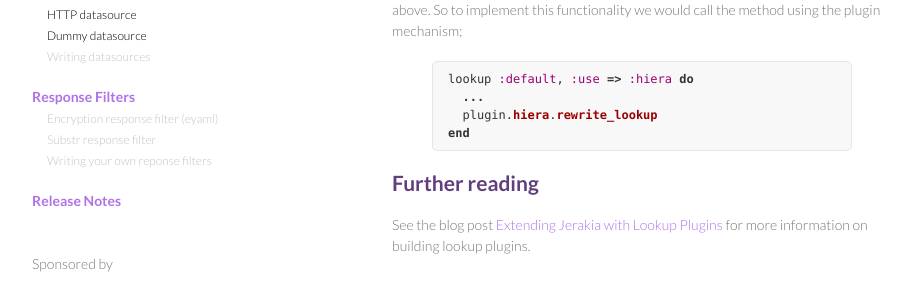
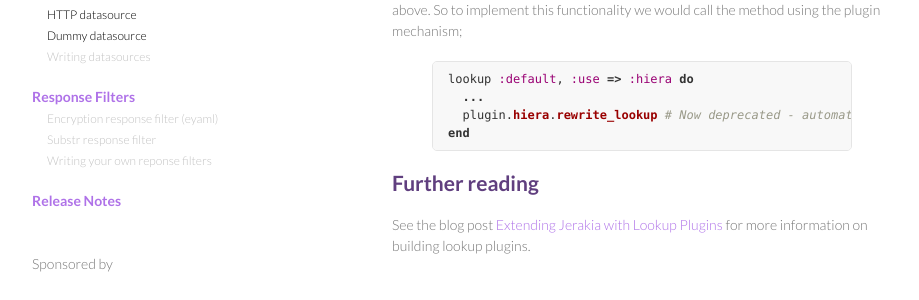
Before and after one commit to jerakia/jerakia, a Jekyll site: the page built from lookups/plugins/index.md, in a window 1280 px wide. Shown: the part 794-1094 px from the top of the page, without its empty margins (178-1097 px from the left). Built offline with Jekyll 4.4.1, drawn with Linux system fonts in a browser that asks for light colours; Markdown is read by kramdown in place of the engine named in the settings.

Commit message:
Add deprecation warning for hiera.rewrite_lookup
Still using as example as it's the only shipped lookup plugin

```diff
--- a/lookups/plugins/index.md
+++ b/lookups/plugins/index.md
@@ -34,7 +34,7 @@ Once a plugin is loaded into the lookup, it exposes it’s methods in the plugin
 {% highlight ruby %}
 lookup :default, :use => :hiera do
   ...
-  plugin.hiera.rewrite_lookup
+  plugin.hiera.rewrite_lookup # Now deprecated - automatically executed when the plugin is loaded
 end
 {% endhighlight %}
 
```
